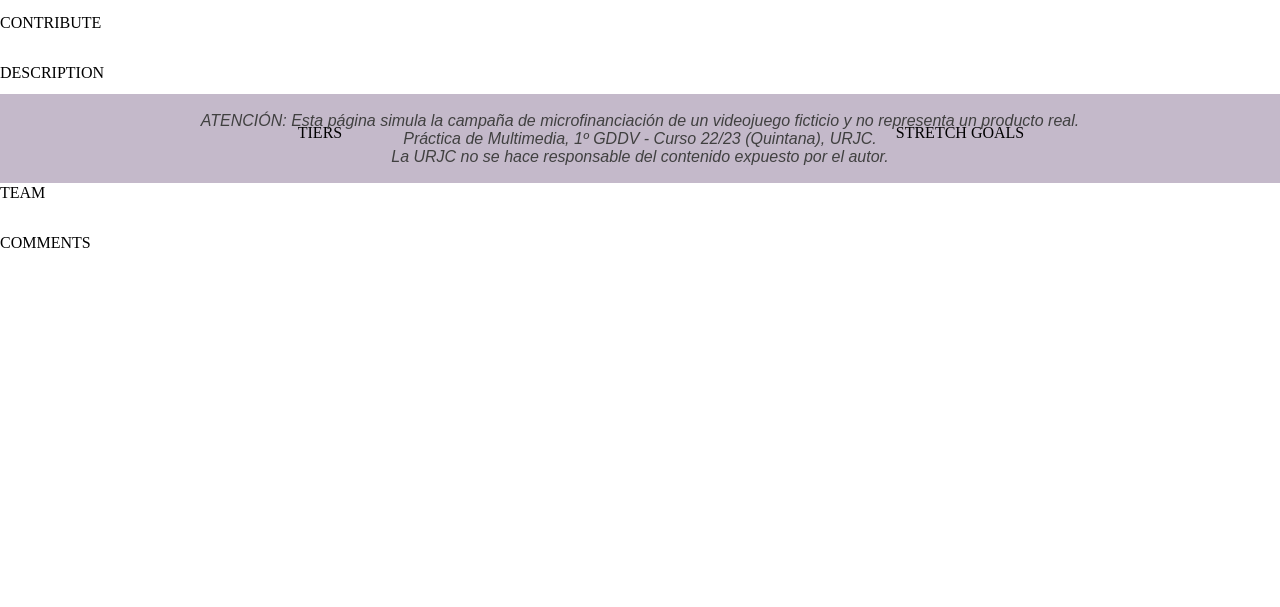
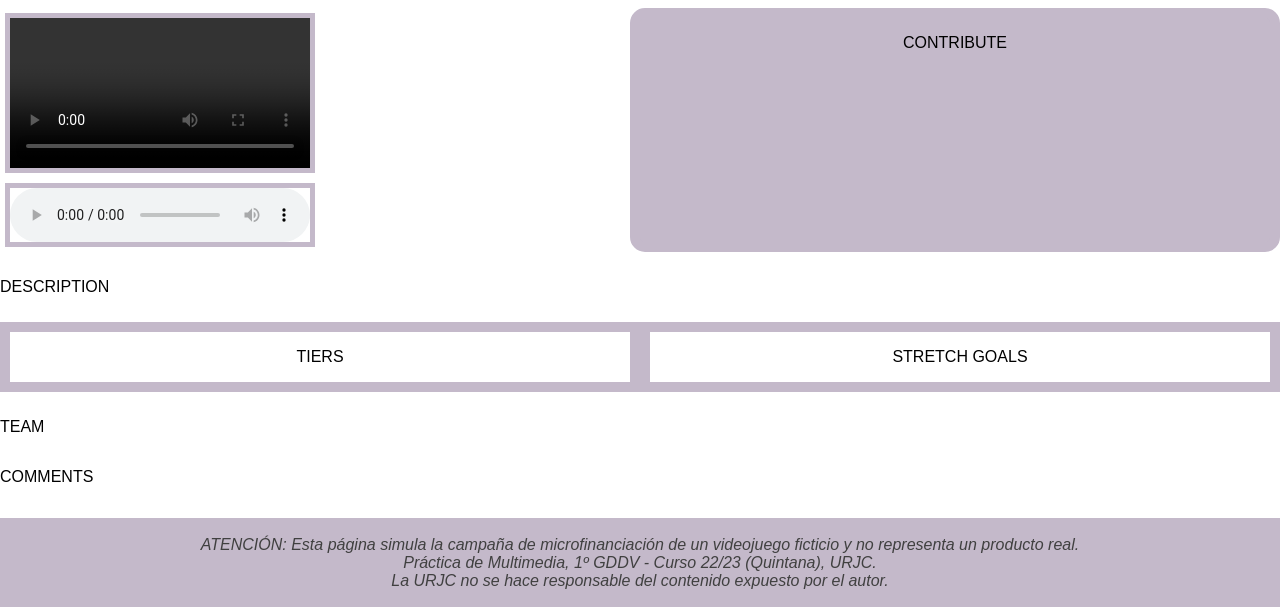
Before and after one commit to ThatBot/Multimedia, a plain HTML site: page index.html in a window 1280 px wide. Shown: the part 798-1405 px from the top of the page. Before the commit the page ends 1066 px from the top, so only its background shows below. Drawn offline with Linux system fonts and the light colour scheme.

Commit message:
THE FOOTER WORKS, oh and more things, I guess
- THE. FOOTER. FINALLY. WORKS.
- Contribution section skeleton

```diff
--- a/Styles/footer.css
+++ b/Styles/footer.css
@@ -4,5 +4,6 @@ footer{
     color: #404040;
     text-align: center;
 
+    margin-top: 1;
     padding-bottom: 1;
 }
--- a/Styles/main.css
+++ b/Styles/main.css
@@ -1,9 +1,9 @@
 body{
     margin: 0;
+    font-family: Arial, Helvetica, sans-serif;
 }
 
 main{
-    height: 100%;
     display: flex;
     flex-direction: column;
     flex-wrap: nowrap;
@@ -32,6 +32,24 @@ main{
     display: flex;
     flex-direction: row;
     justify-content: center;
+    margin-top: 10px;
+    margin-bottom: 10px;
+}
+
+.media{
+    width: 50%;
+}
+
+.mediaElement{
+    border: 5px solid #c4b9ca;
+    margin: 5px;
+}
+
+.contribute{
+    width: 50%;
+    background-color: #c4b9ca;
+    border: 10px solid #c4b9ca;
+    border-radius: 15px;
 }
 
 .tiers{
--- a/index.html
+++ b/index.html
@@ -40,10 +40,24 @@
 
 			</div>
 
-			<div> <!-- Contribute -->
-				<p>
-					CONTRIBUTE
-				</p>
+			<div class="splitContainer"> <!-- Contribute -->
+				<div class="media">
+					<video controls class="mediaElement">
+
+
+					</video>
+
+					<audio controls class="mediaElement">
+
+
+					</audio>
+				</div>
+
+				<div class="contribute">
+					<p>
+						CONTRIBUTE
+					</p>
+				</div>
 			</div>
 
 			<div> <!-- Description -->
```
